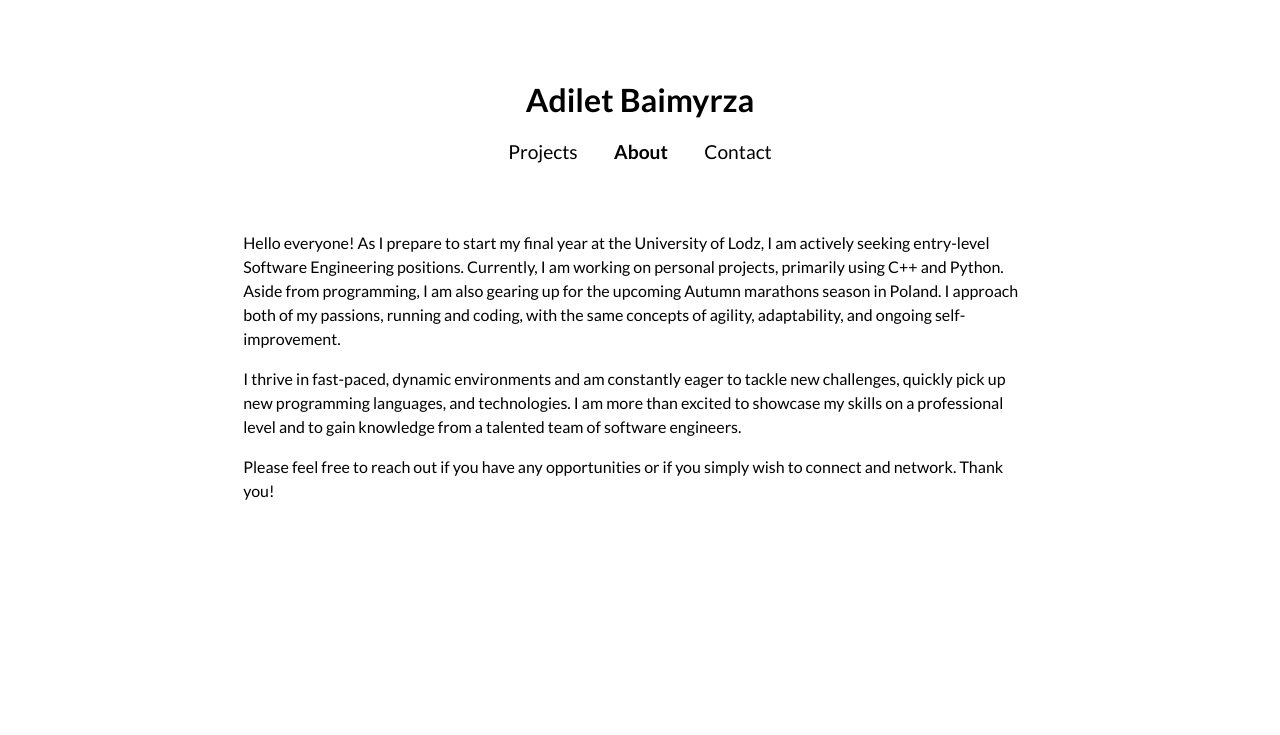
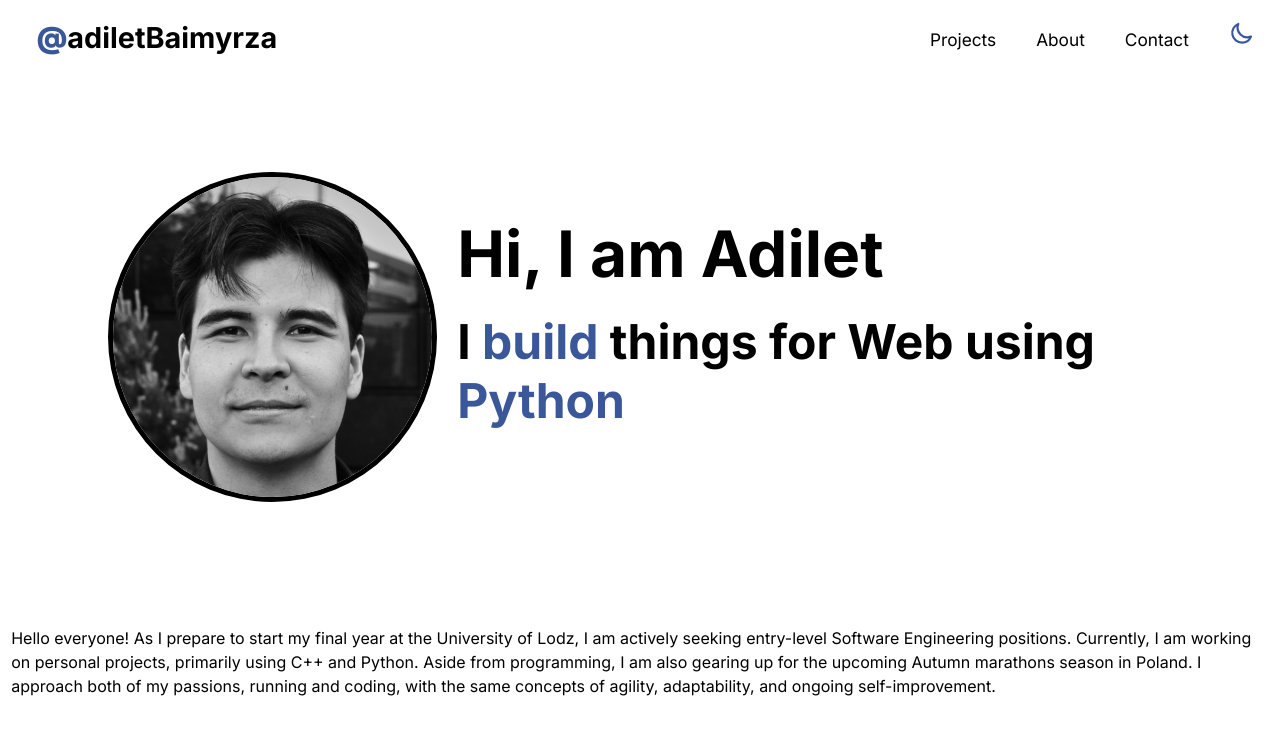
Before and after one commit to adiletbaimyrza/Portfolio, a Flask app: page /about in a window 1280 px wide. Shown: the top 735 px of the page. Run offline with Flask 3, Linux system fonts and the light colour scheme.

Commit message:
little style update

```diff
--- a/portfolio/app.py
+++ b/portfolio/app.py
@@ -1,7 +1,12 @@
-from flask import Flask, render_template, abort
+from flask import Flask, render_template, abort, session, request, redirect
+import os
+from dotenv import load_dotenv
+
+load_dotenv()
 
 def create_app():
     app = Flask(__name__)
+    app.config["SECRET_KEY"] = os.getenv("SECRET_KEY")
 
     projects = [
         {
@@ -55,6 +60,17 @@ def create_app():
     def page_not_found(error):
         return render_template("404.html"), 404
 
+    @app.get("/toggle-theme")
+    def toggle_theme():
+        current_theme = session.get("theme")
+
+        if current_theme == "dark":
+            session["theme"] = "light"
+        else:
+            session["theme"] = "dark"
+
+        return redirect(request.args.get("current_page"))
+
     return app
 
 if __name__ == '__main__':
--- a/portfolio/static/css/main.css
+++ b/portfolio/static/css/main.css
@@ -1,46 +1,142 @@
-@import url('https://fonts.googleapis.com/css2?family=Lato:ital,wght@0,100;0,300;0,400;0,700;0,900;1,100;1,300;1,400;1,700;1,900&display=swap');
-
-*,
 *::before,
 *::after {
     box-sizing: border-box;
 }
 
+:root.dark-mode {
+    --background-color: #1c2023;
+}
+
+:root {
+    --background-color: #fff;
+}
+
 html {
-    font-family: "Lato", "sans-serif";
+    font-family: 'Inter', sans-serif;
+    background-color: var(--background-color);
+    font-size: 16px;
 }
 
 body {
-    margin-top: 80px;
+    margin-top: 20px;
 }
 
 .header {
     text-align: center;
 }
 
+.nav_item {
+    font-weight: 800;
+    letter-spacing: 1px;
+    text-transform: uppercase;
+}
+
+.nav_icon {
+    width: 1.5em;
+    height: 1.5em;
+}
+
+.sun {
+    color: yellow;
+}
+
+.moon {
+    color: rgb(58, 88, 153);
+}
+
+#at {
+    color: rgb(58, 88, 153);
+    font-weight: bolder;
+}
+
+.header-hello-container {
+    display: flex;
+    justify-content: center;
+}
+
+.header-hello {
+    display: flex;
+    justify-content: center;
+    align-items: center;
+    width: 100%;
+    height: 550px;
+}
+
+.face-photo-container {
+    height: 20rem;
+    width: 20rem;
+    margin-left:100px;
+}
+
+.face-photo {
+    height: 100%;
+    width: 100%;
+    border-radius: 50%;
+    border: solid 5px black;
+    margin-right: 50px;
+}
+
+.name-motto-container {
+    display: flex;
+    flex-direction: column;
+    justify-content: center;
+    flex-grow: 1;
+    text-align: left;
+    margin-left: 30px;
+}
+
+.header_name {
+    font-size: 4rem;
+    margin: 0;
+    margin-bottom: 20px;
+}
+
+.header-motto {
+    font-size: 3rem;
+    font-weight: bold;
+    margin: 0;
+    margin-bottom: 20px;
+}
+
 .header_navbar {
     display: flex;
     flex-direction: row;
-    max-width: 300px;
-    margin-bottom: 3rem;
+    width: 100%;
     font-size: 1.2rem;
-    justify-content: space-around;
-    margin: 0rem auto 3rem auto;
+    justify-content: space-between;
+    margin: 0 auto;
+    text-align: center;
+}
+
+.add-margin-bottom-100px {
+    margin-bottom: 100px;
 }
 
 .header_navbar_link {
+    padding: 0 1em;
     text-decoration: none;
     color: inherit;
-    transition: font-weight 0.3s ease;
+    transition: color 0.3s, border-bottom-color 0.3s;
+    border-bottom: 2px solid transparent; /* Add 'solid' to specify the border style */
+    font-size: 0.9em;
 }
 
-.header_navbar_link-active,
 .header_navbar_link:hover {
-    font-weight: bold;
+    border-bottom-color: rgb(58, 88, 153);
 }
 
+.accent {
+    color:rgb(58, 88, 153);
+}
+
+.logo {
+    font-size: 1.5em;
+    font-weight: bolder;
+}
+
+
 .main {
-    max-width: 800px;
+    max-width: 100%;
     margin: 0 auto;
     padding: 0.2rem;
 
--- a/portfolio/templates/about.html
+++ b/portfolio/templates/about.html
@@ -1,3 +1,4 @@
+
 {% extends "base.html" %}
 
 
@@ -11,14 +12,5 @@
         I approach both of my passions, running and coding, with the same concepts of agility,
         adaptability, and ongoing self-improvement.
     </p>
-    <p class main_about_paragraph>
-        I thrive in fast-paced, dynamic environments and am constantly eager to tackle new challenges,
-        quickly pick up new programming languages, and technologies.
-        I am more than excited to showcase my skills on a professional level and to gain knowledge from a talented team of software engineers.
-    </p>
-    <p class main_about_paragraph>
-        Please feel free to reach out if you have any
-        opportunities or if you simply wish to connect and network. Thank you!
-    </p>
 </main>
 {% endblock content %}
--- a/portfolio/templates/base.html
+++ b/portfolio/templates/base.html
@@ -1,16 +1,26 @@
+{% from "macros/hello.html" import hello %}
+{% from "macros/svgs.html" import moon, sun %}
+
 <!DOCTYPE html>
-<html lang="en">
+<html lang="en" class="{{ 'dark-mode' if session.get('theme') == 'dark' }}">
     <head>
         <meta charset="UTF-8">
         <meta name="viewport" content="width=device-width, initial-scale=1.0">
         <link rel="stylesheet" href="{{ url_for('static', filename='css/main.css') }}">
+        <link rel="preconnect" href="https://fonts.googleapis.com">
+        <link rel="preconnect" href="https://fonts.gstatic.com" crossorigin>
+        <link href="https://fonts.googleapis.com/css2?family=Inter:wght@100;200;300;400;500;600;700;800;900&display=swap" rel="stylesheet">
         <title>Adilet Baimyrza | Portfolio</title>
     </head>
 
     <body>
         <header class="header">
-            <h1 class="header_name">Adilet Baimyrza</h1>
-            <div class="header_navbar">
+            <div class="header_navbar {{ 'add-margin-bottom-100px' if request.path != url_for('about') }}">
+                <a
+                class="header_navbar_link logo {{ 'header_navbar_link-active' if request.path == url_for('home') }}"
+                href="{{ url_for('home') }}"
+                ><span id="at">@</span>adiletBaimyrza</a>
+                <div class="nav">
                     <a
                     class="header_navbar_link {{ 'header_navbar_link-active' if request.path == url_for('home') }}"
                     href="{{ url_for('home') }}"
@@ -21,7 +31,24 @@
                     <a class="header_navbar_link {{ 'header_navbar_link-active' if request.path == url_for('contact') }}"
                     href="{{ url_for('contact') }}"
                     >Contact</a>
+
+                    <a
+                        class="header_navbar_link"
+                        href="{{ url_for('toggle_theme', current_page=request.path) }}"
+                    >
+                        <span class="nav_item">
+                            {% if session.get("theme") == "dark" %}
+                                {{ sun('nav_icon sun')}}
+                            {% else %}
+                                {{ moon('nav_icon moon')}}
+                            {% endif %}
+                        </span>
+                    </a>
                 </div>
+            </div>
+            {% if request.path == url_for('about') %}
+                {{ hello() }}
+            {% endif %}
         </header>
 
         {% block content %}
--- /dev/null
+++ b/portfolio/templates/macros/hello.html
@@ -0,0 +1,13 @@
+{% macro hello() %}
+<div class="header-hello-container">
+    <div class="header-hello">
+        <div class="face-photo-container">
+            <img class="face-photo" src="{{ url_for('static', filename='img/face_photo.png') }}">
+        </div>
+        <div class="name-motto-container">
+            <h1 class="header_name">Hi, I am Adilet</h1>
+            <p class="header-motto">I <span class="accent">build</span> things for Web using <span class="accent">Python</span></p>
+        </div>
+    </div>
+</div>
+{% endmacro%}
--- /dev/null
+++ b/portfolio/templates/macros/svgs.html
@@ -0,0 +1,11 @@
+{% macro moon(class_) %}
+<svg xmlns="http://www.w3.org/2000/svg" class="{{ class_ }}" fill="none" viewBox="0 0 24 24" stroke="currentColor">
+    <path stroke-linecap="round" stroke-linejoin="round" stroke-width="2" d="M20.354 15.354A9 9 0 018.646 3.646 9.003 9.003 0 0012 21a9.003 9.003 0 008.354-5.646z" />
+</svg>
+{% endmacro %}
+
+{% macro sun(class_) %}
+<svg xmlns="http://www.w3.org/2000/svg" class="{{ class_ }}" fill="none" viewBox="0 0 24 24" stroke="currentColor">
+    <path stroke-linecap="round" stroke-linejoin="round" stroke-width="2" d="M12 3v1m0 16v1m9-9h-1M4 12H3m15.364 6.364l-.707-.707M6.343 6.343l-.707-.707m12.728 0l-.707.707M6.343 17.657l-.707.707M16 12a4 4 0 11-8 0 4 4 0 018 0z" />
+</svg>
+{% endmacro %}
```
Also changed, not shown: other parts of portfolio/static/css/main.css (+9 -22 lines), portfolio/templates/home.html (+4 -4 lines), portfolio/static/img/face_photo.png (added). Lines whose indentation alone changed are shown as unchanged.
